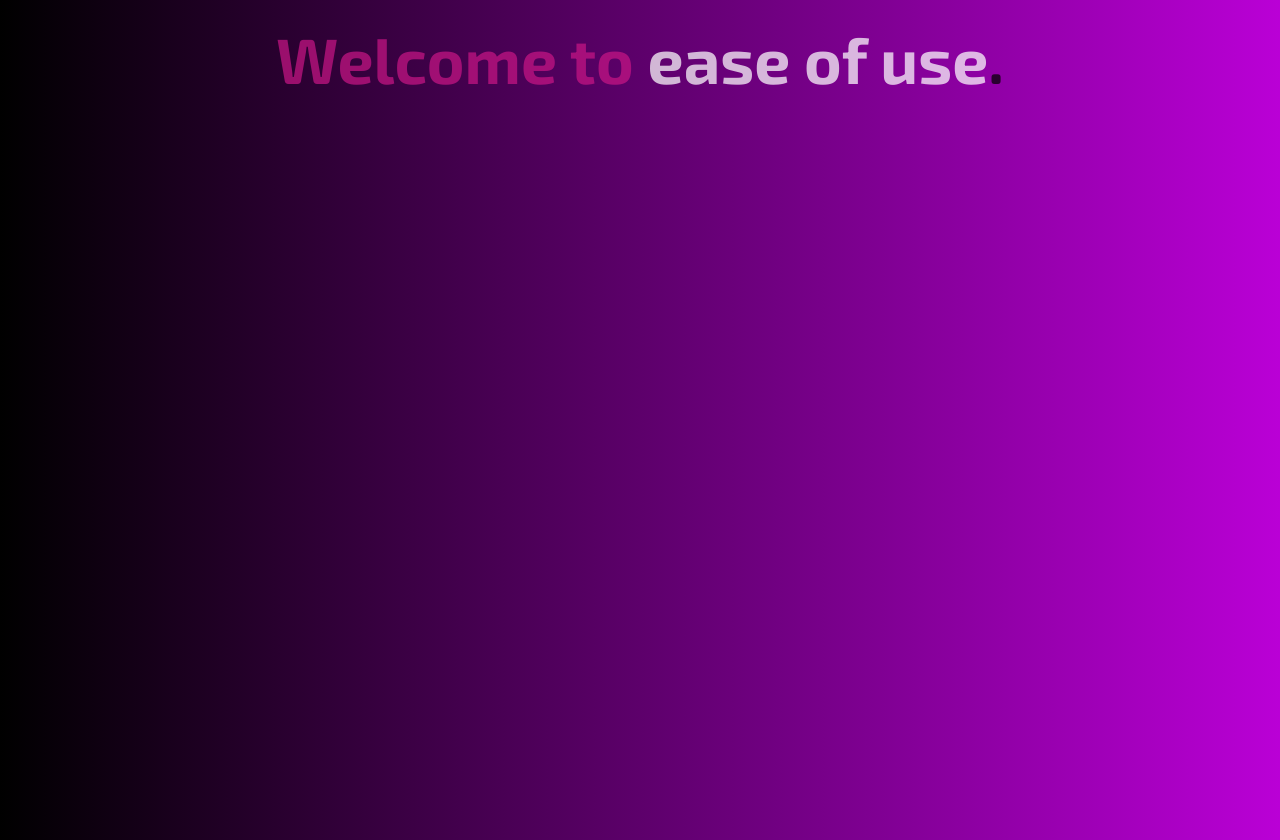
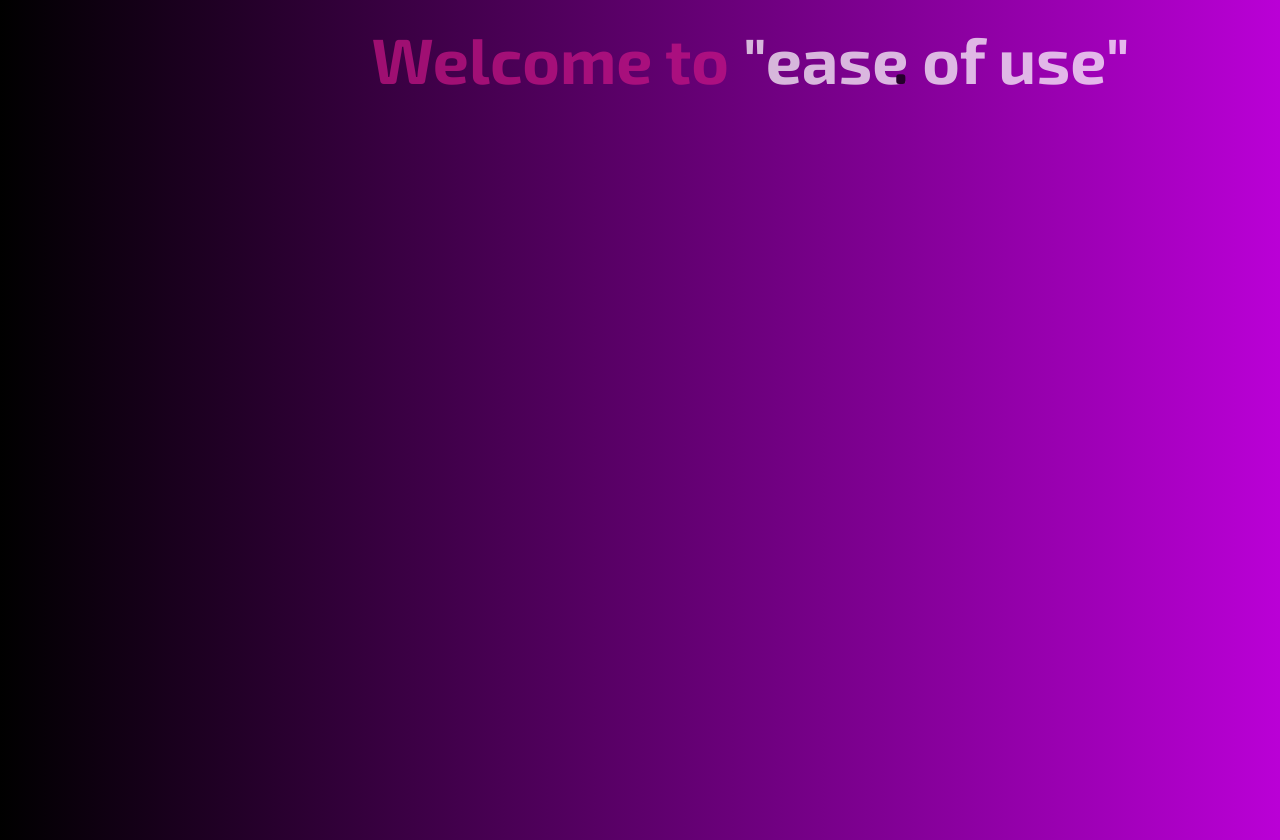
Before and after one commit to hotsauceandqueso/donuthub, a plain HTML site: page index.html in a window 1280 px wide. Drawn offline with Linux system fonts and the light colour scheme.

Commit message:
Update index.html

```diff
--- a/index.html
+++ b/index.html
@@ -32,12 +32,19 @@
             display: inline-flex; /* Use flex to keep word and period together */
             align-items: baseline; /* Align items to baseline for consistent positioning */
             width: auto; /* Adjust width dynamically */
-            min-width: 250px; /* Ensure enough space for longer text */
         }
         .changing-word {
             color: #ffffff; /* White color for changing words */
             display: inline-block; /* Needed for animation */
             white-space: nowrap; /* Prevent text from stacking */
+            width: 150px; /* Fixed width to prevent shifting */
+            text-align: center; /* Center text within the fixed width */
+        }
+        .changing-word:not([data-word="Donut Hub"])::before,
+        .changing-word:not([data-word="Donut Hub"])::after {
+            content: '"'; /* Add quotes except for Donut Hub */
+            color: #ffffff; /* White quotes to match word color */
+            display: inline; /* Keep quotes inline */
         }
         .period {
             color: #000000; /* Black color for period */
@@ -49,7 +56,7 @@
             animation: scaleFade 0.5s ease-in-out; /* Animation triggered on word change */
         }
         .rainbow {
-            animation: rainbowText 6s linear infinite; /* Rainbow color animation */
+            animation: rainbowText 6s linear infinite, scaleFade 0.5s ease-in-out; /* Combine animations */
         }
         /* Animation for initial heading */
         @keyframes fadeInUp {
@@ -89,7 +96,7 @@
     <link href="https://fonts.googleapis.com/css2?family=Exo+2:wght@400;700&display=swap" rel="stylesheet">
 </head>
 <body>
-    <h1>Welcome to <span class="changing-word-container"><span id="changing-word" class="changing-word">fun</span><span id="period" class="period">.</span></span></h1>
+    <h1>Welcome to <span class="changing-word-container"><span id="changing-word" class="changing-word" data-word="fun">fun</span><span id="period" class="period">.</span></span></h1>
     <script>
         const words = ["fun", "ease of use", "Free scripts", "Donut Hub"];
         let currentIndex = 0;
@@ -103,8 +110,9 @@
             // Trigger reflow to restart animation
             void changingWord.offsetWidth;
             void period.offsetWidth;
-            // Update word
+            // Update word and data attribute
             changingWord.textContent = words[currentIndex];
+            changingWord.setAttribute("data-word", words[currentIndex]);
             // Add animation class to word and period
             changingWord.classList.add("animate");
             period.classList.add("animate");
```
